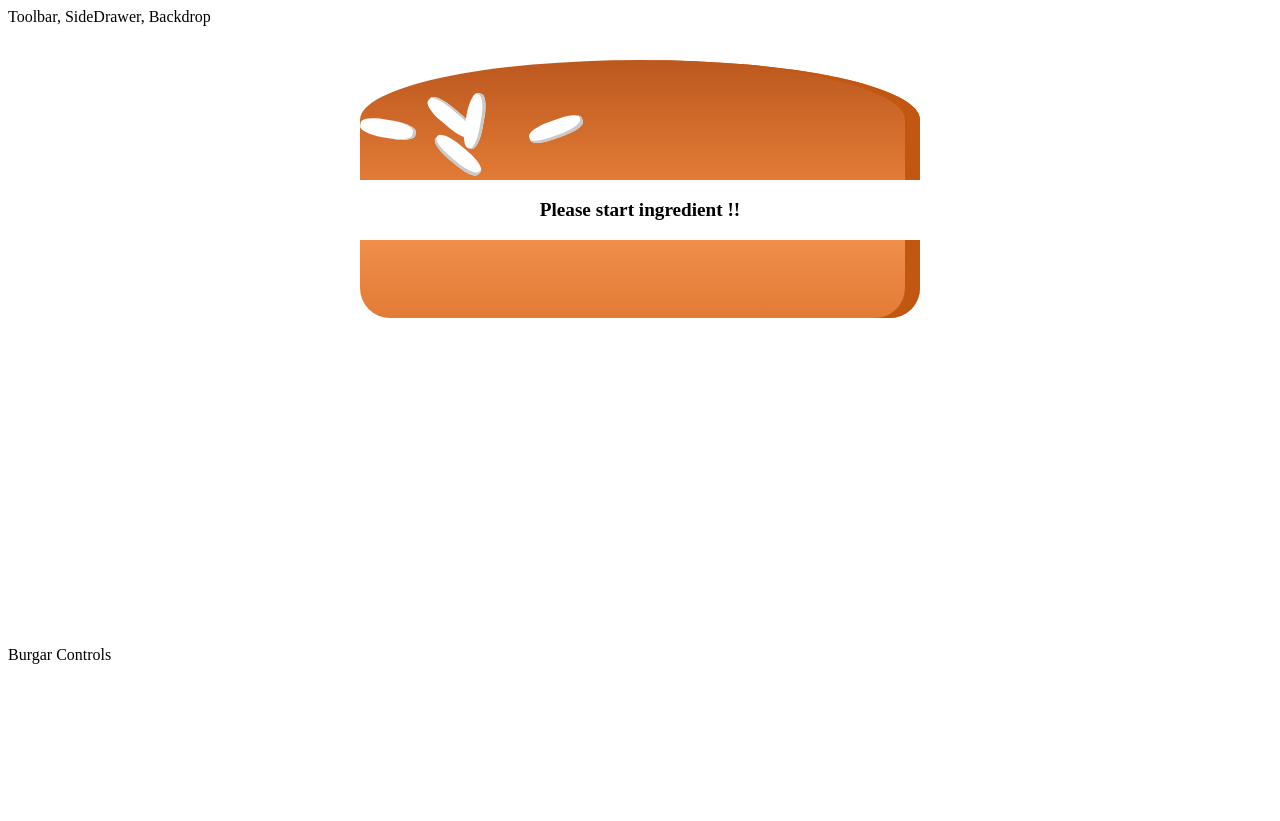
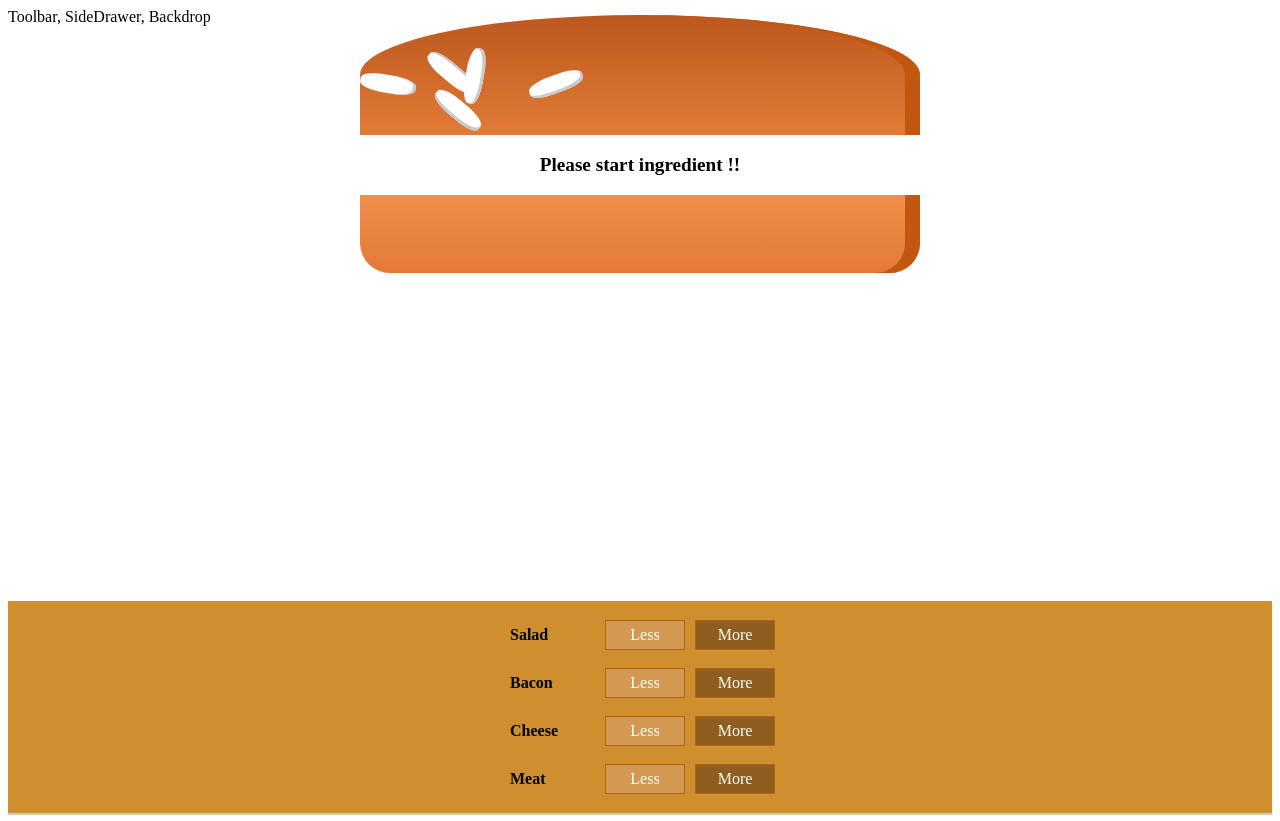
Before and after one commit to chouhanrajendra15/Bugar-builder-app, a React (Create React App) app: page / in a window 1280 px wide. Before the commit the page ends 800 px from the top, so only its background shows below. Built offline with nearby package versions, Linux system fonts and the light colour scheme.

Commit message:
Outputting multiple build controls

```diff
--- /dev/null
+++ b/src/Components/Burgar/BuildControls/BuildControl/BuildControl.js
@@ -0,0 +1,14 @@
+import React from "react";
+
+import classes from './BuildControl.module.css';
+
+const BuildControl = (props) => (
+
+    <div className={classes.BuildControl}>
+        <div className={classes.Label}>{props.label}</div>
+        <button className={classes.Less}> Less</button>
+        <button className={classes.More}> More</button>
+    </div>
+);
+
+export default BuildControl;
--- /dev/null
+++ b/src/Components/Burgar/BuildControls/BuildControl/BuildControl.module.css
@@ -0,0 +1,52 @@
+.BuildControl {
+    display: flex;
+    justify-content: space-between;
+    align-items: center;
+    margin: 5px 0;
+}
+
+.BuildControl button {
+    display: block;
+    font: inherit;
+    padding: 5px;
+    margin: 0 5px;
+    width: 80px;
+    border: 1px solid #AA6817;
+    cursor: pointer;
+    outline: none;
+}
+
+.BuildControl button:disabled {
+    background-color: #AC9980;
+    border: 1px solid #7E7365;
+    color: #ccc;
+    cursor:default;
+}
+
+
+.BuildControl button:hover:disabled {
+      background-color: #AC9980;
+    color: #ccc;
+      cursor: not-allowed;
+}
+
+.Label {
+    padding: 10px;
+    font-weight: bold;
+    width: 80px;
+}
+
+.BuildControl .Less {
+    background-color: #D39952;
+    color: white;
+}
+
+.BuildControl .More {
+    background-color: #8F5E1E;
+    color: white;
+}
+
+.BuildControl .Less:hover, .BuildControl .Less:active {
+    background-color: #DAA972;
+    color: white;
+}
--- /dev/null
+++ b/src/Components/Burgar/BuildControls/BuildControls.js
@@ -0,0 +1,27 @@
+import React from 'react';
+
+import classes  from './BuildControls.module.css';
+import BuildControl  from './BuildControl/BuildControl.js';
+
+
+
+const controls = [
+{ label: 'Salad', type: 'salad'},
+{ label : 'Bacon', type: 'bacon'},
+{ label : 'Cheese', type: 'cheese'},
+{ label : 'Meat', type: 'meat'},
+
+];
+
+const BuildControls = (props) => (
+
+ <div className={classes.BuildControls}>
+  {controls.map(ctrl => (
+    <BuildControl key ={ctrl.label} label ={ctrl.label} />
+
+  ))}
+
+ </div>
+
+);
+export default BuildControls
--- /dev/null
+++ b/src/Components/Burgar/BuildControls/BuildControls.module.css
@@ -0,0 +1,10 @@
+.BuildControls {
+    width: 100%;
+    background-color: #cf8f2e;
+    display: flex;
+    flex-flow: column;
+    align-items: center;
+    box-shadow: 0 2px 1px #ccc;
+    margin: auto;
+    padding: 10px 0;
+}
--- a/src/Components/Layout.module.css
+++ b/src/Components/Layout.module.css
@@ -1,4 +1,4 @@
 .Content{
-    margin-top: 20px;
+    margin-top: -25px;
 
 }
--- a/src/Containers/BurgarBuilder/BurgarBuilder.js
+++ b/src/Containers/BurgarBuilder/BurgarBuilder.js
@@ -1,4 +1,5 @@
 import React, { Component } from 'react';
+import BuildControls from '../../Components/Burgar/BuildControls/BuildControls';
 import Burgar from '../../Components/Burgar/Burgar'
 
 import AAux from '../../hoc/AAux'
@@ -25,7 +26,7 @@
     return (
      <AAux>
        <Burgar ingredients = { this.state.ingredients}  />
-     <div>Burgar Controls </div>
+     <BuildControls />
       </AAux>
     );
   }
```
